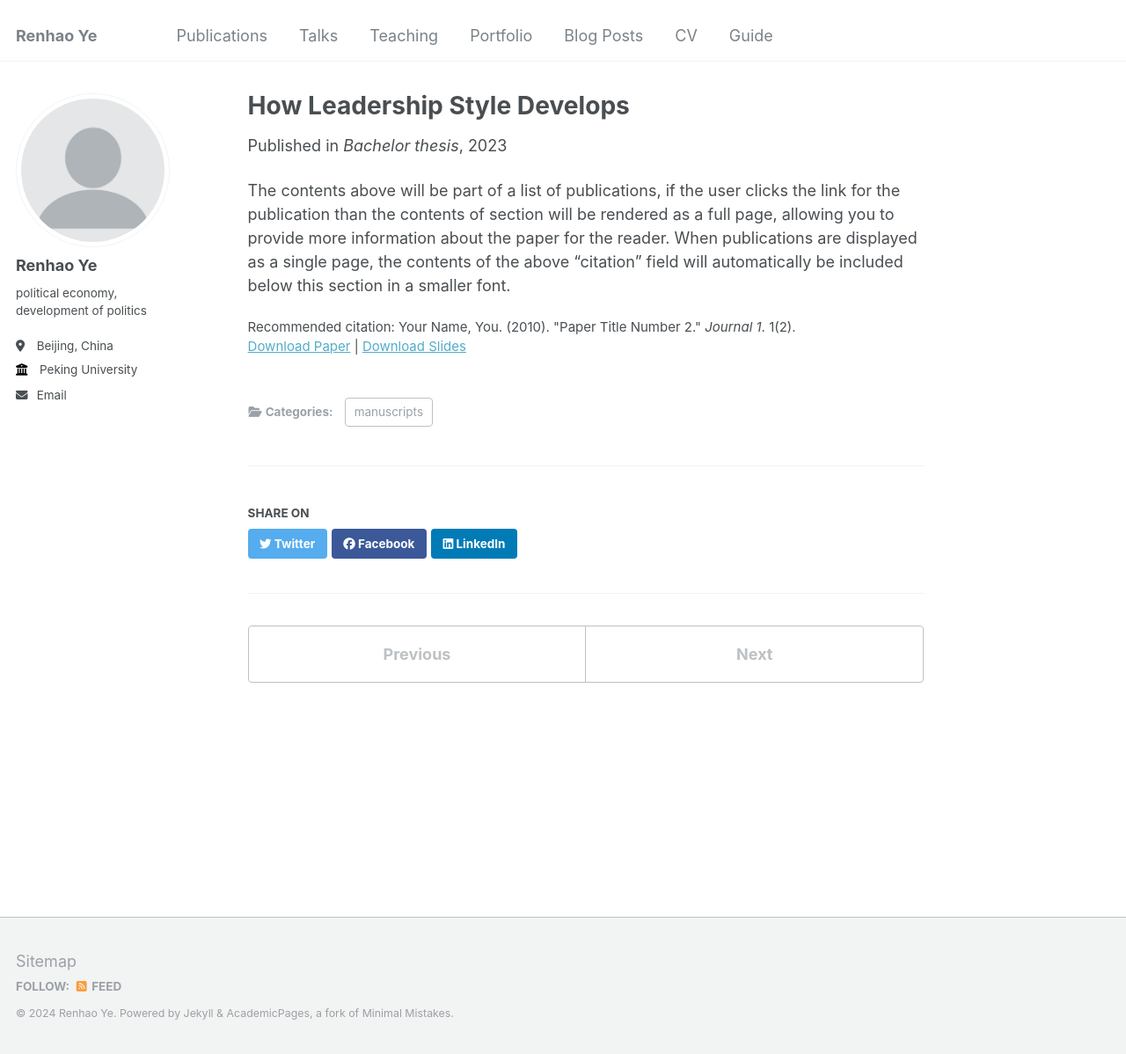
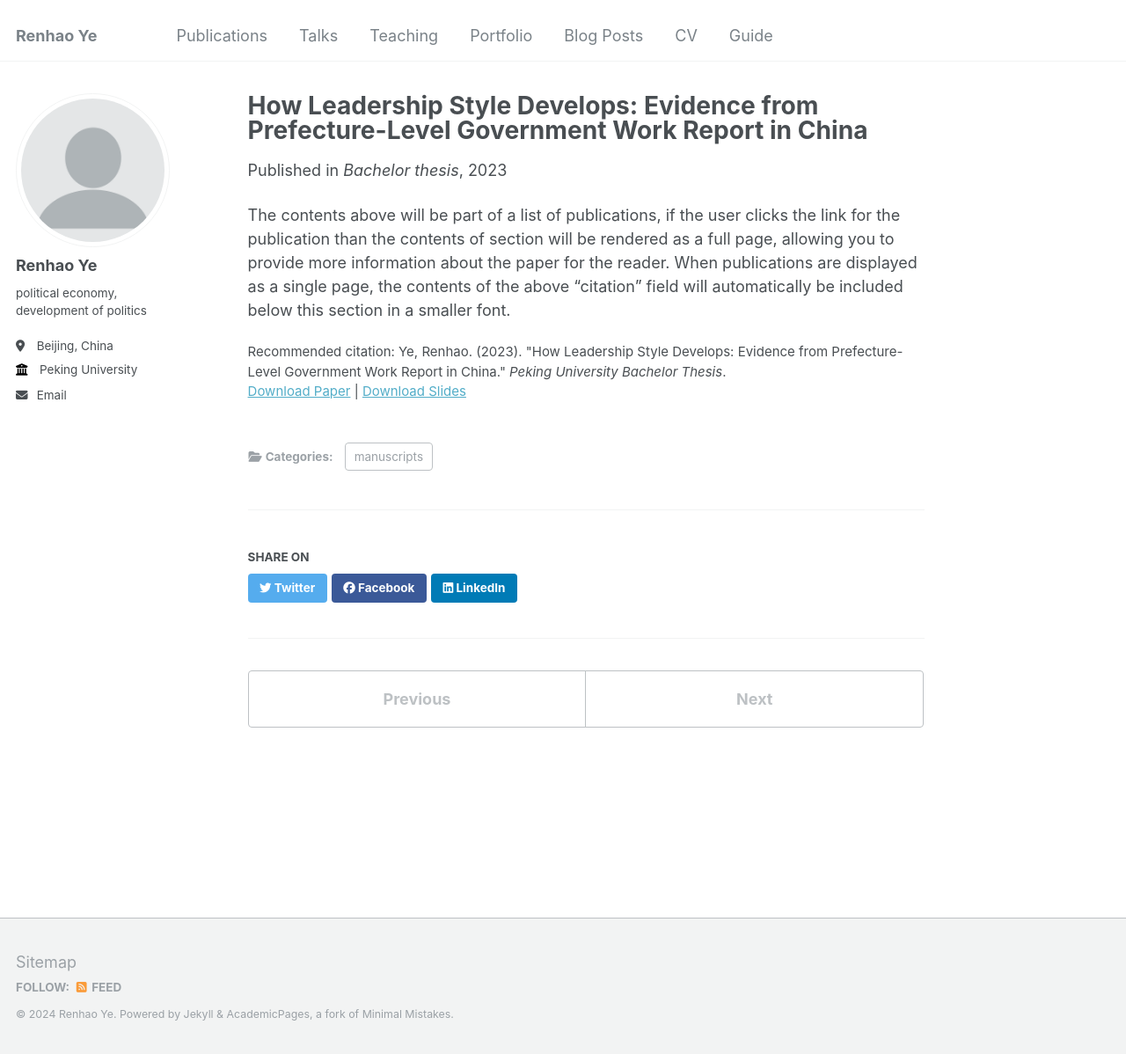
Before and after one commit to thenhow-ye/thenhow-ye.github.io, a Jekyll site: the page built from _publications/2023-06-01-how-leader.md, in a window 1280 px wide and 1198 px high. Shown: the whole window at 88% size. Built offline with Jekyll 4.4.1, drawn with Linux system fonts in a browser that asks for light colours.

Commit message:
Update 2023-06-01-how-leader.md

```diff
--- a/_publications/2023-06-01-how-leader.md
+++ b/_publications/2023-06-01-how-leader.md
@@ -1,14 +1,14 @@
 ---
-title: "How Leadership Style Develops"
+title: "How Leadership Style Develops: Evidence from Prefecture-Level Government Work Report in China"
 collection: publications
 category: manuscripts
 permalink: /publication/2023-06-01-how-leader
 excerpt: 'This paper is about the number 2. The number 3 is left for future work.'
 date: 2023-06-01
 venue: 'Bachelor thesis'
-slidesurl: 'http://academicpages.github.io/files/slides2.pdf'
-paperurl: 'http://academicpages.github.io/files/paper2.pdf'
-citation: 'Your Name, You. (2010). &quot;Paper Title Number 2.&quot; <i>Journal 1</i>. 1(2).'
+slidesurl: 'http://thenhow-ye.github.io/files/slides2.pdf'
+paperurl: 'http://thenhow-ye.github.io/files/paper2.pdf'
+citation: 'Ye, Renhao. (2023). &quot;How Leadership Style Develops: Evidence from Prefecture-Level Government Work Report in China.&quot; <i>Peking University Bachelor Thesis</i>.'
 ---
 
 The contents above will be part of a list of publications, if the user clicks the link for the publication than the contents of section will be rendered as a full page, allowing you to provide more information about the paper for the reader. When publications are displayed as a single page, the contents of the above "citation" field will automatically be included below this section in a smaller font.
```
